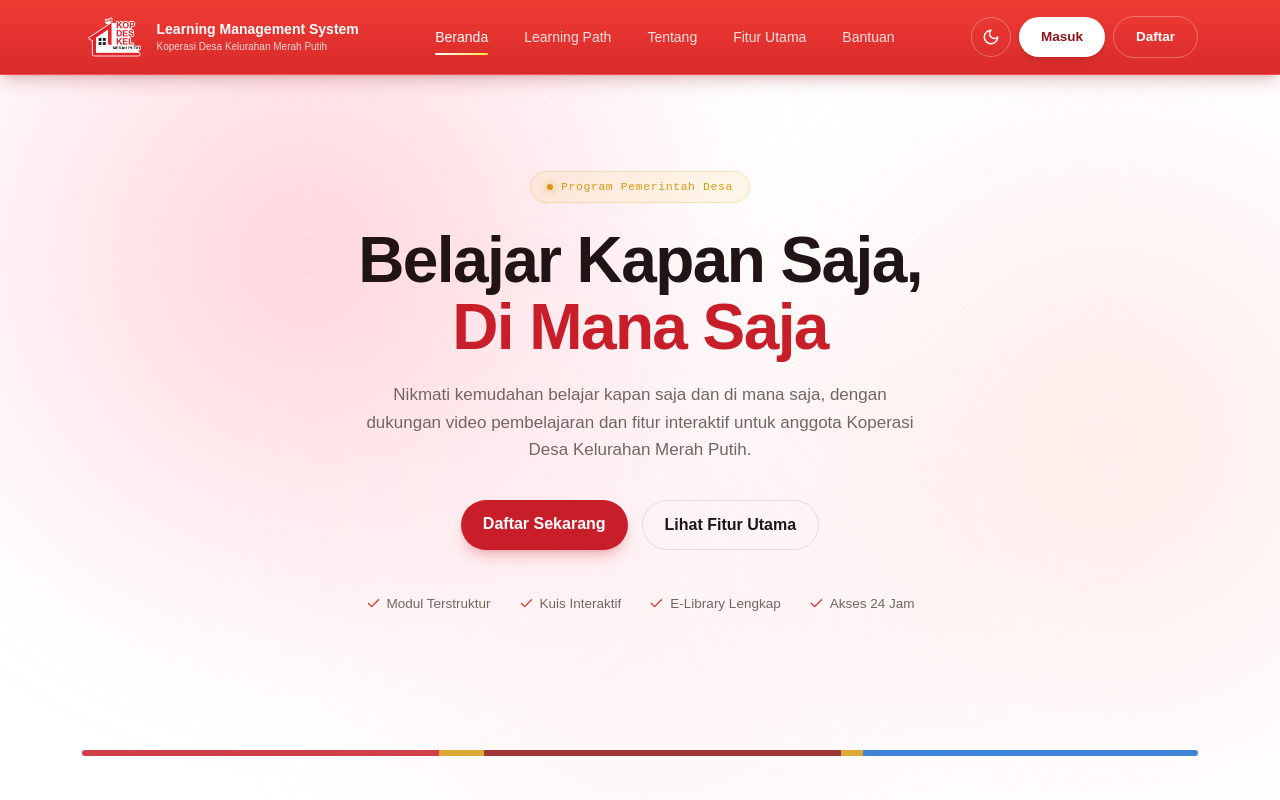
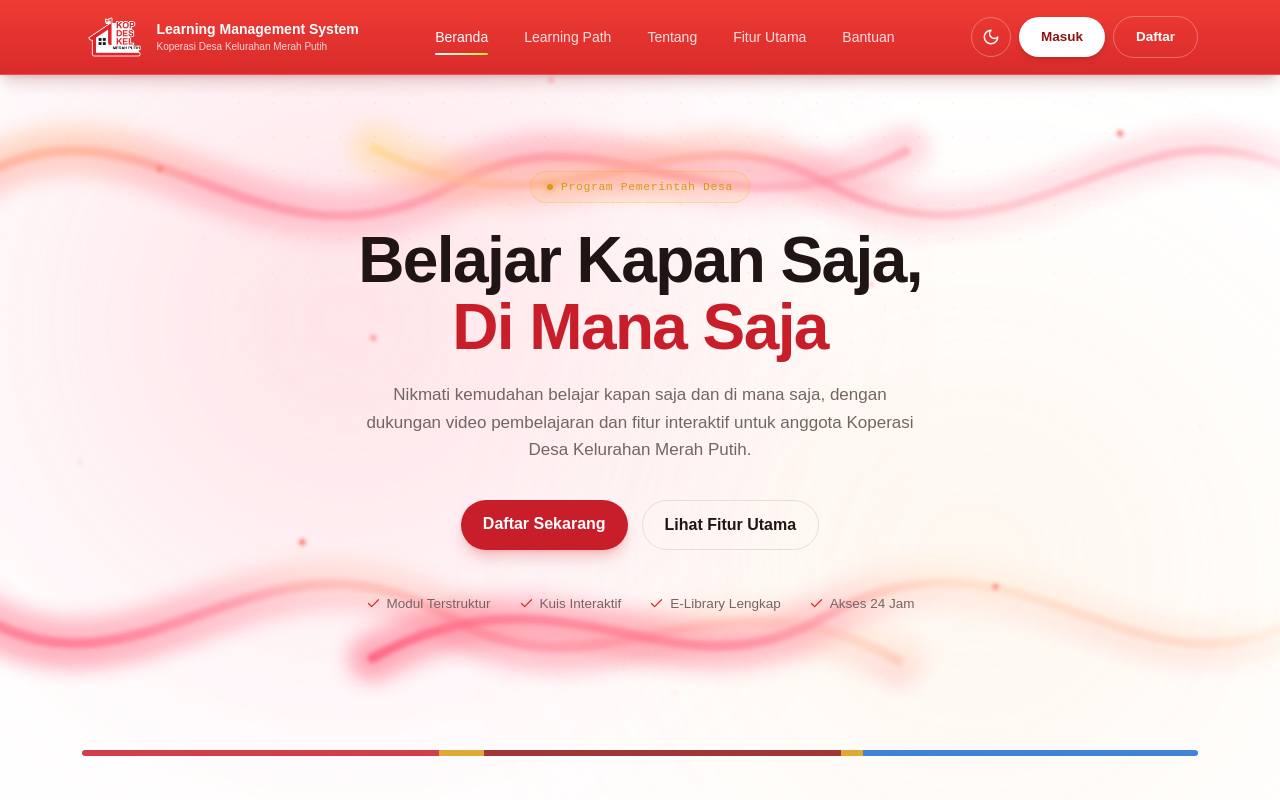
Before and after one commit to portalkdkmp-id/apn-design, a React (Vite) app in the folder lms/: page / in a window 1280 px wide. Shown: the top 800 px of the page. Built offline with nearby package versions, Linux system fonts and the light colour scheme; a web font is replaced by a local one.

Commit message:
enhancement: add aurora to landing background

```diff
--- /dev/null
+++ b/lms/src/components/landing/AuroraBackground.jsx
@@ -0,0 +1,143 @@
+export function AuroraBackground() {
+  return (
+    <div className="aurora-field">
+      {/* soft diffused color wash behind the ribbons */}
+      <div className="aurora-wash aurora-wash-a" />
+      <div className="aurora-wash aurora-wash-b" />
+
+      <svg
+        className="aurora-svg"
+        viewBox="0 0 1440 900"
+        preserveAspectRatio="xMidYMid slice"
+        xmlns="http://www.w3.org/2000/svg"
+      >
+        <defs>
+          <linearGradient id="aurora-grad-top" x1="0%" y1="0%" x2="100%" y2="60%">
+            <stop offset="0%" style={{ stopColor: 'var(--aurora-gold)', stopOpacity: 0.9 }} />
+            <stop offset="50%" style={{ stopColor: 'var(--aurora-pink)', stopOpacity: 0.8 }} />
+            <stop offset="100%" style={{ stopColor: 'var(--aurora-red)', stopOpacity: 0 }} />
+          </linearGradient>
+          <linearGradient id="aurora-grad-bottom" x1="0%" y1="100%" x2="100%" y2="40%">
+            <stop offset="0%" style={{ stopColor: 'var(--aurora-red)', stopOpacity: 0.9 }} />
+            <stop offset="55%" style={{ stopColor: 'var(--aurora-pink)', stopOpacity: 0.75 }} />
+            <stop offset="100%" style={{ stopColor: 'var(--aurora-gold)', stopOpacity: 0 }} />
+          </linearGradient>
+          <filter id="aurora-glow" x="-60%" y="-60%" width="220%" height="220%">
+            <feGaussianBlur stdDeviation="10" />
+          </filter>
+          <filter id="aurora-glow-soft" x="-80%" y="-80%" width="260%" height="260%">
+            <feGaussianBlur stdDeviation="2.5" />
+          </filter>
+        </defs>
+
+        {/* top-left ribbon */}
+        <g className="aurora-ribbon aurora-ribbon-tl">
+          <path
+            d="M -80 260 C 120 60 260 340 480 200 C 640 100 760 260 960 140"
+            stroke="url(#aurora-grad-top)"
+            strokeWidth="52"
+            fill="none"
+            strokeLinecap="round"
+            filter="url(#aurora-glow)"
+            opacity="0.6"
+          />
+          <path
+            d="M -80 260 C 120 60 260 340 480 200 C 640 100 760 260 960 140"
+            stroke="url(#aurora-grad-top)"
+            strokeWidth="10"
+            fill="none"
+            strokeLinecap="round"
+            filter="url(#aurora-glow-soft)"
+            opacity="0.95"
+          />
+        </g>
+
+        {/* top-right ribbon */}
+        <g className="aurora-ribbon aurora-ribbon-tr">
+          <path
+            d="M 1520 260 C 1320 60 1180 340 960 200 C 800 100 680 260 480 140"
+            stroke="url(#aurora-grad-top)"
+            strokeWidth="48"
+            fill="none"
+            strokeLinecap="round"
+            filter="url(#aurora-glow)"
+            opacity="0.55"
+          />
+          <path
+            d="M 1520 260 C 1320 60 1180 340 960 200 C 800 100 680 260 480 140"
+            stroke="url(#aurora-grad-top)"
+            strokeWidth="9"
+            fill="none"
+            strokeLinecap="round"
+            filter="url(#aurora-glow-soft)"
+            opacity="0.9"
+          />
+        </g>
+
+        {/* bottom-left ribbon */}
+        <g className="aurora-ribbon aurora-ribbon-bl">
+          <path
+            d="M -80 640 C 120 840 260 560 480 700 C 640 800 760 640 960 760"
+            stroke="url(#aurora-grad-bottom)"
+            strokeWidth="56"
+            fill="none"
+            strokeLinecap="round"
+            filter="url(#aurora-glow)"
+            opacity="0.6"
+          />
+          <path
+            d="M -80 640 C 120 840 260 560 480 700 C 640 800 760 640 960 760"
+            stroke="url(#aurora-grad-bottom)"
+            strokeWidth="11"
+            fill="none"
+            strokeLinecap="round"
+            filter="url(#aurora-glow-soft)"
+            opacity="0.95"
+          />
+        </g>
+
+        {/* bottom-right ribbon */}
+        <g className="aurora-ribbon aurora-ribbon-br">
+          <path
+            d="M 1520 640 C 1320 840 1180 560 960 700 C 800 800 680 640 480 760"
+            stroke="url(#aurora-grad-bottom)"
+            strokeWidth="50"
+            fill="none"
+            strokeLinecap="round"
+            filter="url(#aurora-glow)"
+            opacity="0.55"
+          />
+          <path
+            d="M 1520 640 C 1320 840 1180 560 960 700 C 800 800 680 640 480 760"
+            stroke="url(#aurora-grad-bottom)"
+            strokeWidth="10"
+            fill="none"
+            strokeLinecap="round"
+            filter="url(#aurora-glow-soft)"
+            opacity="0.9"
+          />
+        </g>
+
+        {/* sparkles */}
+        <g className="aurora-stars">
+          {[
+            [180, 190], [1260, 150], [340, 610], [1120, 660],
+            [620, 90], [90, 520], [1350, 480], [760, 780],
+            [980, 320], [420, 380],
+          ].map(([cx, cy], i) => (
+            <circle
+              key={i}
+              cx={cx}
+              cy={cy}
+              r={i % 3 === 0 ? 3 : 2}
+              fill="var(--aurora-sparkle)"
+              filter="url(#aurora-glow-soft)"
+              className="aurora-star"
+              style={{ animationDelay: `${i * 0.4}s` }}
+            />
+          ))}
+        </g>
+      </svg>
+    </div>
+  )
+}
--- a/lms/src/index.css
+++ b/lms/src/index.css
@@ -13,41 +13,304 @@
   font-style: normal;
   font-weight: 400;
   font-display: swap;
-  src: url("https://lms.agrinaspangan.id/build/assets/instrument-sans-400-normal-DRC__1Mx.woff2") format("woff2");
+  src: url("https://lms.agrinaspangan.id/build/assets/instrument-sans-400-normal-DRC__1Mx.woff2")
+    format("woff2");
 }
+
 @font-face {
   font-family: "Instrument Sans";
   font-style: normal;
   font-weight: 500;
   font-display: swap;
-  src: url("https://lms.agrinaspangan.id/build/assets/instrument-sans-500-normal-Dk9ku72i.woff2") format("woff2");
+  src: url("https://lms.agrinaspangan.id/build/assets/instrument-sans-500-normal-Dk9ku72i.woff2")
+    format("woff2");
 }
+
 @font-face {
   font-family: "Instrument Sans";
   font-style: normal;
   font-weight: 600;
   font-display: swap;
-  src: url("https://lms.agrinaspangan.id/build/assets/instrument-sans-600-normal-B7fBEWYG.woff2") format("woff2");
+  src: url("https://lms.agrinaspangan.id/build/assets/instrument-sans-600-normal-B7fBEWYG.woff2")
+    format("woff2");
 }
 
-:root { font-family: var(--font-body); font-synthesis: none; text-rendering: optimizeLegibility; }
-html { scroll-behavior: smooth; }
-body { margin: 0; min-width: 320px; overflow-x: hidden; font-family: var(--font-body); background: #fff; }
-button, a, input, select { -webkit-tap-highlight-color: transparent; }
-button, a { cursor: pointer; }
+:root {
+  font-family: var(--font-body);
+  font-synthesis: none;
+  text-rendering: optimizeLegibility;
 
-@keyframes aurora-float-1 { 0%,100% { transform: translate3d(0,0,0) scale(1); } 50% { transform: translate3d(6%,5%,0) scale(1.1); } }
-@keyframes aurora-float-2 { 0%,100% { transform: translate3d(0,0,0) scale(1); } 50% { transform: translate3d(-7%,6%,0) scale(1.12); } }
-@keyframes aurora-float-3 { 0%,100% { transform: translate3d(0,0,0) scale(1); } 50% { transform: translate3d(5%,-6%,0) scale(1.08); } }
-.aurora-field { position: fixed; inset: 0; z-index: 0; overflow: hidden; pointer-events: none; }
-.aurora-blob { position: absolute; border-radius: 9999px; filter: blur(50px); will-change: transform; }
-.aurora-blob-a { top:-25%; left:-12%; width:68vw; height:68vw; background:radial-gradient(circle at 50% 50%,rgba(255,176,190,.55) 0%,rgba(255, 151, 170, 0) 70%); animation:aurora-float-1 24s ease-in-out infinite; }
-.aurora-blob-b { top:5%; right:-18%; width:60vw; height:60vw; background:radial-gradient(circle at 50% 50%,rgba(255,205,200,.4) 0%,rgba(255,205,200,0) 72%); animation:aurora-float-2 28s ease-in-out infinite; }
-.aurora-blob-c { bottom:-22%; left:22%; width:56vw; height:56vw; background:radial-gradient(circle at 50% 50%,rgba(255,222,226,.4) 0%,rgba(255,222,226,0) 72%); animation:aurora-float-3 32s ease-in-out infinite; }
-.dark .aurora-blob-a { background:radial-gradient(circle at 50% 50%,rgba(151, 11, 34, 0.55) 0%,rgba(130,26,44,0) 70%); }
-.dark .aurora-blob-b { background:radial-gradient(circle at 50% 50%,rgba(150, 10, 38, 0.45) 0%,rgba(54, 5, 15, 0) 72%); }
-.dark .aurora-blob-c { background:radial-gradient(circle at 50% 50%,rgba(60,10,20,.4) 0%,rgba(60,10,20,0) 72%); }
+  /* aurora palette — light mode: white / pink / gold */
+  --aurora-gold: #ffd98a;
+  --aurora-pink: #ff8fa3;
+  --aurora-red: #ff4d6d;
+  --aurora-sparkle: rgba(253, 51, 44, 0.95);
+  --aurora-wash-1: rgba(255, 140, 160, 0.35);
+  --aurora-wash-2: rgba(255, 200, 150, 0.25);
+}
 
-.auth-bg { position:absolute; inset:-20%; pointer-events:none; background:radial-gradient(circle at 15% 20%,rgba(255,255,255,.24),transparent 34%),radial-gradient(circle at 85% 15%,rgba(255,215,215,.32),transparent 32%),linear-gradient(180deg,#ffb8ba 0%,#ff9b9f 44%,#e90c12 100%); }
-.dark .auth-bg {background: radial-gradient(circle at 15% 15%, rgba(255, 60, 70, 0.22), transparent 34%), radial-gradient(circle at 85% 20%, rgba(255, 100, 100, 0.16), transparent 32%), linear-gradient(180deg,#260001 0%,#570006 35%,#b30c11 68%,#f34b50 100%);}
-@media (prefers-reduced-motion: reduce) { .aurora-blob { animation:none; } }
+.dark {
+  /* aurora palette — dark mode: black / burgundy */
+  --aurora-gold: #7a1420;
+  --aurora-pink: #a30f28;
+  --aurora-red: #4a0512;
+  --aurora-sparkle: rgba(255, 170, 180, 0.65);
+  --aurora-wash-1: rgba(120, 8, 25, 0.4);
+  --aurora-wash-2: rgba(60, 4, 12, 0.35);
+}
+
+html {
+  scroll-behavior: smooth;
+}
+
+body {
+  margin: 0;
+  min-width: 320px;
+  overflow-x: hidden;
+  font-family: var(--font-body);
+  background: #fff;
+}
+
+button,
+a,
+input,
+select {
+  -webkit-tap-highlight-color: transparent;
+}
+
+button,
+a {
+  cursor: pointer;
+}
+
+/* =====================================================
+   AURORA FIELD (SVG ribbons + soft wash + sparkles)
+===================================================== */
+
+.aurora-field {
+  position: fixed;
+  inset: 0;
+  z-index: 0;
+  overflow: hidden;
+  pointer-events: none;
+}
+
+.aurora-svg {
+  position: absolute;
+  inset: 0;
+  width: 100%;
+  height: 100%;
+}
+
+/* soft diffused color wash sitting behind the crisp ribbons,
+   gives the overall pink/burgundy tint seen across the whole hero */
+
+.aurora-wash {
+  position: absolute;
+  border-radius: 9999px;
+  filter: blur(90px);
+  will-change: transform, opacity;
+}
+
+.aurora-wash-a {
+  top: -20%;
+  left: -10%;
+  width: 70vw;
+  height: 70vw;
+  background: radial-gradient(circle, var(--aurora-wash-1) 0%, transparent 70%);
+  animation: wash-pulse-1 20s ease-in-out infinite;
+}
+
+.aurora-wash-b {
+  bottom: -25%;
+  right: -10%;
+  width: 65vw;
+  height: 65vw;
+  background: radial-gradient(circle, var(--aurora-wash-2) 0%, transparent 70%);
+  animation: wash-pulse-2 24s ease-in-out infinite;
+}
+
+@keyframes wash-pulse-1 {
+  0%,
+  100% {
+    transform: scale(1) translate3d(0, 0, 0);
+    opacity: 0.6;
+  }
+
+  50% {
+    transform: scale(1.2) translate3d(4%, 5%, 0);
+    opacity: 0.9;
+  }
+}
+
+@keyframes wash-pulse-2 {
+  0%,
+  100% {
+    transform: scale(1) translate3d(0, 0, 0);
+    opacity: 0.55;
+  }
+
+  50% {
+    transform: scale(1.18) translate3d(-4%, -4%, 0);
+    opacity: 0.85;
+  }
+}
+
+/* ribbon groups — animated with transform only, since morphing
+   an SVG path shape needs JS; translate/rotate/scale on the whole
+   ribbon still reads as flowing motion because the path itself
+   is an elongated curve */
+
+.aurora-ribbon {
+  transform-box: fill-box;
+  transform-origin: center;
+  will-change: transform, opacity;
+}
+
+.aurora-ribbon-tl {
+  animation: ribbon-flow-1 13s ease-in-out infinite;
+}
+
+.aurora-ribbon-tr {
+  animation: ribbon-flow-2 15s ease-in-out infinite;
+}
+
+.aurora-ribbon-bl {
+  animation: ribbon-flow-3 16s ease-in-out infinite;
+}
+
+.aurora-ribbon-br {
+  animation: ribbon-flow-4 14s ease-in-out infinite;
+}
+
+@keyframes ribbon-flow-1 {
+  0%,
+  100% {
+    transform: translate3d(0, 0, 0) rotate(0deg) scale(1);
+    opacity: 0.7;
+  }
+
+  50% {
+    transform: translate3d(3%, 4%, 0) rotate(3deg) scale(1.05);
+    opacity: 1;
+  }
+}
+
+@keyframes ribbon-flow-2 {
+  0%,
+  100% {
+    transform: translate3d(0, 0, 0) rotate(0deg) scale(1);
+    opacity: 0.65;
+  }
+
+  50% {
+    transform: translate3d(-3%, 3%, 0) rotate(-3deg) scale(1.06);
+    opacity: 0.95;
+  }
+}
+
+@keyframes ribbon-flow-3 {
+  0%,
+  100% {
+    transform: translate3d(0, 0, 0) rotate(0deg) scale(1);
+    opacity: 0.7;
+  }
+
+  50% {
+    transform: translate3d(3%, -3%, 0) rotate(-2deg) scale(1.05);
+    opacity: 1;
+  }
+}
+
+@keyframes ribbon-flow-4 {
+  0%,
+  100% {
+    transform: translate3d(0, 0, 0) rotate(0deg) scale(1);
+    opacity: 0.65;
+  }
+
+  50% {
+    transform: translate3d(-3%, -4%, 0) rotate(2deg) scale(1.06);
+    opacity: 0.95;
+  }
+}
+
+/* sparkles */
+
+.aurora-star {
+  animation: aurora-star-twinkle 3.5s ease-in-out infinite;
+}
+
+@keyframes aurora-star-twinkle {
+  0%,
+  100% {
+    opacity: 0.15;
+    r: 1.5;
+  }
+
+  50% {
+    opacity: 1;
+    r: 3;
+  }
+}
+
+/* =====================================================
+   AUTH BACKGROUND
+===================================================== */
+
+.auth-bg {
+  position: absolute;
+  inset: -20%;
+  pointer-events: none;
+
+  background:
+    radial-gradient(
+      circle at 15% 20%,
+      rgba(255, 255, 255, 0.3),
+      transparent 34%
+    ),
+    radial-gradient(
+      circle at 85% 15%,
+      rgba(255, 180, 185, 0.4),
+      transparent 32%
+    ),
+    linear-gradient(
+      180deg,
+      #ffb8ba 0%,
+      #ff9b9f 44%,
+      #e90c12 100%
+    );
+}
+
+.dark .auth-bg {
+  background:
+    radial-gradient(
+      circle at 15% 15%,
+      rgba(255, 55, 70, 0.3),
+      transparent 34%
+    ),
+    radial-gradient(
+      circle at 85% 20%,
+      rgba(255, 100, 110, 0.22),
+      transparent 32%
+    ),
+    linear-gradient(
+      180deg,
+      #260001 0%,
+      #570006 35%,
+      #b30c11 68%,
+      #f34b50 100%
+    );
+}
+
+/* =====================================================
+   ACCESSIBILITY
+===================================================== */
+
+@media (prefers-reduced-motion: reduce) {
+  .aurora-wash,
+  .aurora-ribbon,
+  .aurora-star {
+    animation: none;
+  }
+}
--- a/lms/src/pages/Home/HomePage.jsx
+++ b/lms/src/pages/Home/HomePage.jsx
@@ -4,14 +4,16 @@ import { FeatureCard } from '../../components/landing/FeatureCard'
 import { Stats } from '../../components/landing/Stats'
 import { SectionBadge } from '../../components/landing/SectionBadge'
 import { features } from '../../data/content'
+import { AuroraBackground } from '../../components/landing/AuroraBackground'
 import logo from '../../assets/logokdkmp.png'
 
 export function HomePage({ dark, onToggleTheme }) {
   return (
     <div className={`min-h-screen transition-colors duration-500 ${dark ? 'bg-[#100b0c] text-[#f7f2ee]' : 'bg-white text-[#201415]'}`}>
+      <AuroraBackground />
+      <div className="pointer-events-none fixed inset-0 z-0 opacity-60 dark:opacity-40" style={{ backgroundImage: `radial-gradient(circle at 1px 1px, ${dark ? 'rgba(247,242,238,0.045)' : 'rgba(32,20,21,0.05)'} 1px, transparent 1px)`, backgroundSize: '34px 34px', maskImage: 'radial-gradient(ellipse 80% 60% at 50% 20%, black 30%, transparent 75%)' }} />
+
       <Header dark={dark} onToggleTheme={onToggleTheme} />
-      <div className="aurora-field"><div className="aurora-blob aurora-blob-a" /><div className="aurora-blob aurora-blob-b" /><div className="aurora-blob aurora-blob-c" /></div>
-      <div className="pointer-events-none fixed inset-0 z-0 opacity-60 dark:opacity-40" style={{ backgroundImage: `radial-gradient(circle at 1px 1px, ${dark ? 'rgba(247,242,238,0.045)' : 'rgba(32,20,21,0.05)'} 1px, transparent 1px)`, backgroundSize: '34px 34px', maskImage: 'radial-gradient(ellipse 80% 60% at 50% 20%, black 30%, transparent 75%)' }} />
 
       <main>
         <Hero />
```
